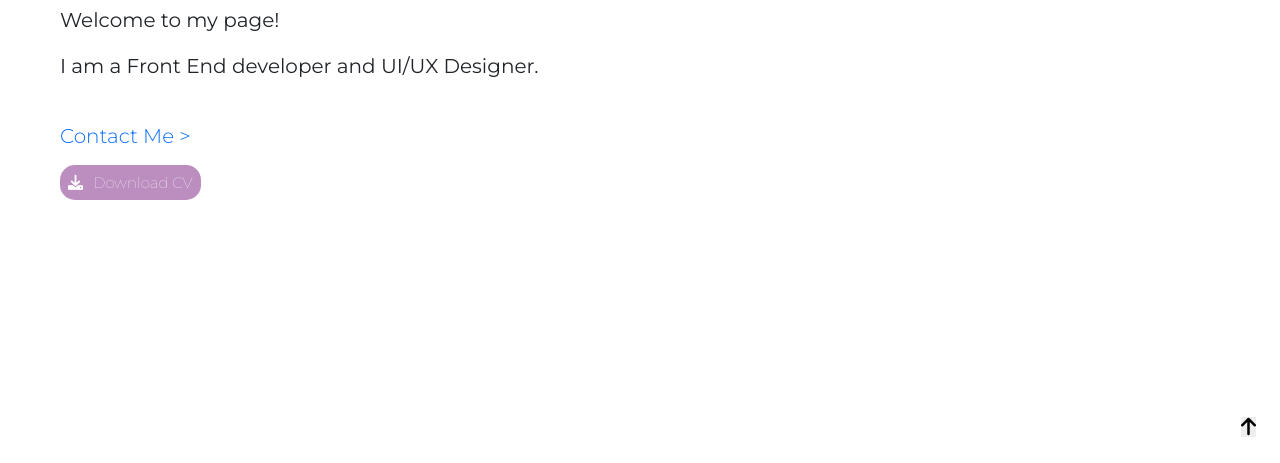
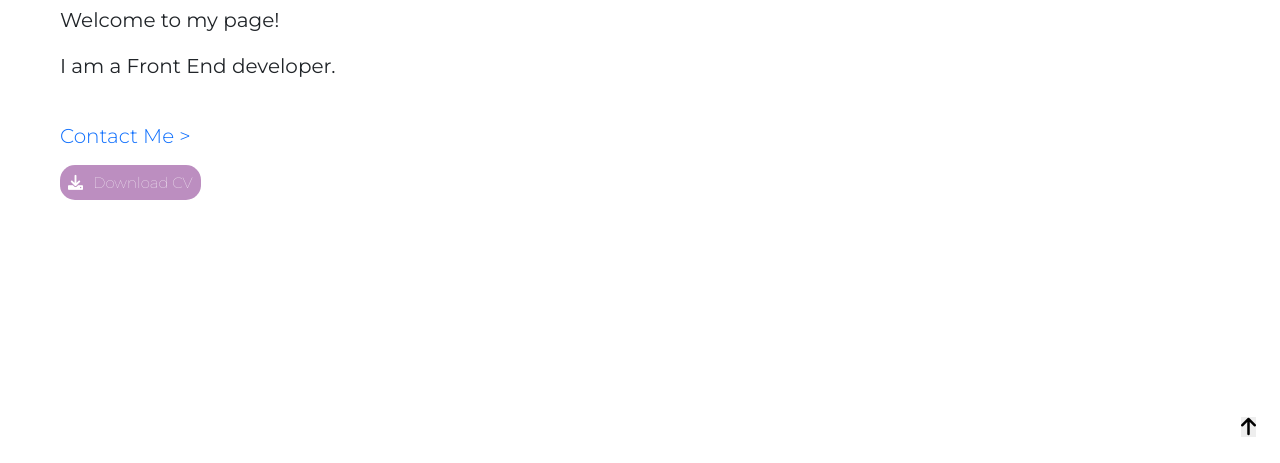
Before and after one commit to therealhhybrid/My-portfolio-Page, a plain HTML site: page index.html in a window 1280 px wide. Shown: the part 322-785 px from the top of the page. Drawn offline with nearby package versions, Linux system fonts and the light colour scheme.

Commit message:
corrected

```diff
--- a/index.html
+++ b/index.html
@@ -23,7 +23,7 @@
 
             <h1>  Hi! I am Mohammed Dolapo</h1>
             <p> Welcome to my page!</p>
-            <p> I am a Front End developer and UI/UX Designer. </p>
+            <p> I am a Front End developer. </p>
             <br>
             <a href="#contact" class="contact-me"> Contact me > </a>
             <br>
```
